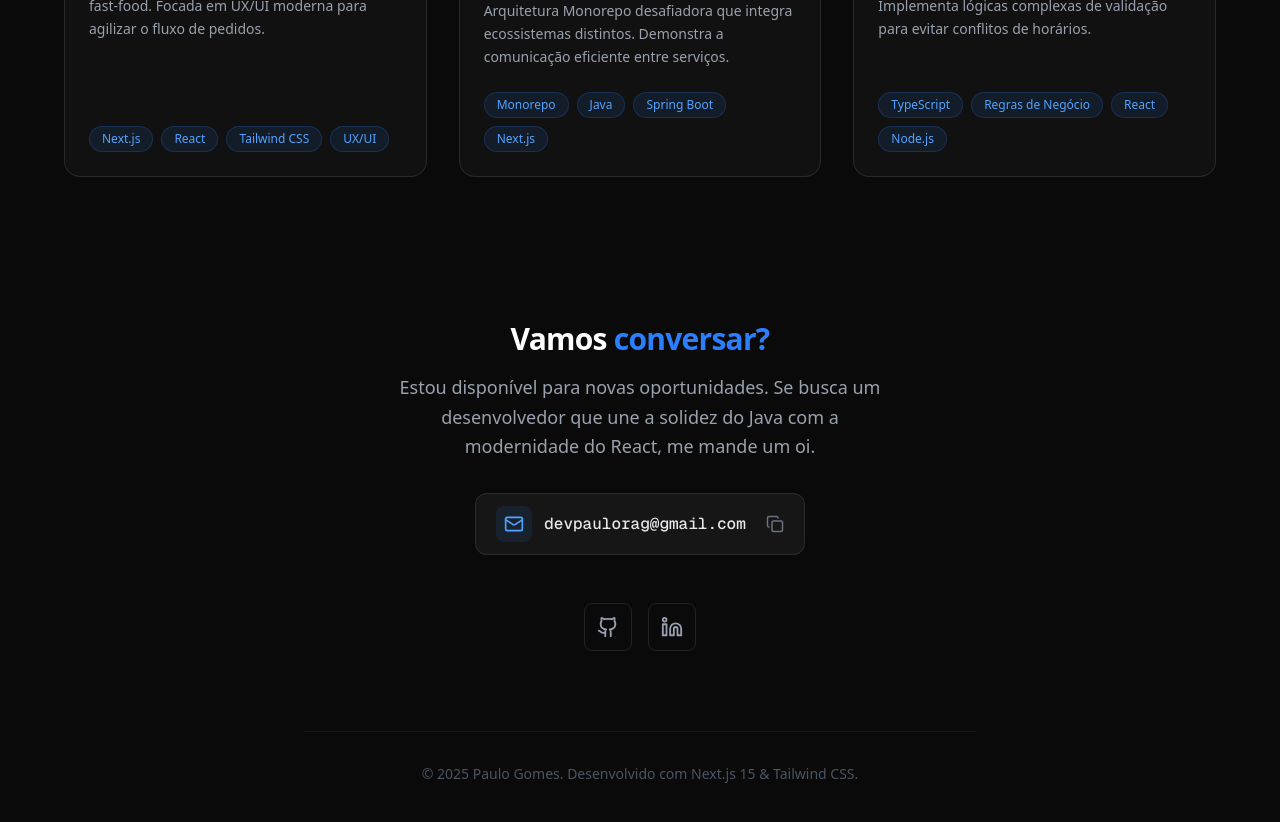
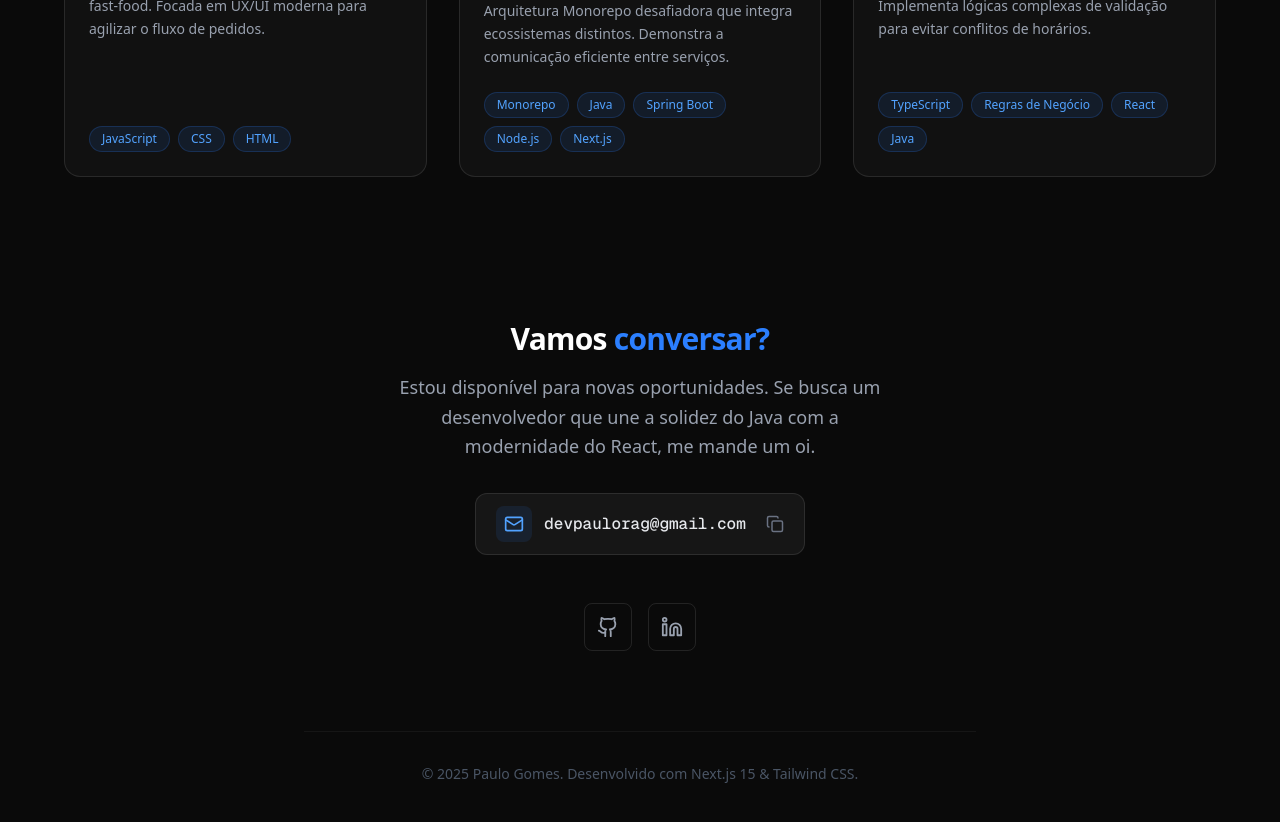
Before and after one commit to paulorag/portfolio, a Next.js app: page / in a window 1280 px wide. Shown: the part 1960-2782 px from the top of the page. Built offline with nearby package versions, Linux system fonts and the light colour scheme.

Commit message:
chore: update link domain and README text

```diff
--- a/src/app/layout.tsx
+++ b/src/app/layout.tsx
@@ -39,7 +39,7 @@ export const metadata: Metadata = {
     openGraph: {
         type: "website",
         locale: "pt_BR",
-        url: "https://paulorag.vercel.app/",
+        url: "https://pauloragdev.vercel.app",
         title: "Paulo Gomes | Full-Stack Developer",
         description:
             "Confira meu portfólio com projetos em Java, Spring Boot e Next.js.",
--- a/src/components/layout/Footer.tsx
+++ b/src/components/layout/Footer.tsx
@@ -19,8 +19,6 @@ export function Footer() {
     return (
         <footer
             id="contato"
-            // REMOVIDO: "border-t border-white/5"
-            // O visual agora será contínuo com a seção anterior
             className="bg-[#0a0a0a] text-white py-16 scroll-mt-28 relative overflow-hidden"
         >
             <div className="absolute bottom-0 left-1/2 -translate-x-1/2 w-[500px] h-[300px] bg-blue-600/10 rounded-full blur-[100px] -z-10" />
--- a/src/lib/dictionaries.tsx
+++ b/src/lib/dictionaries.tsx
@@ -24,7 +24,6 @@ export const dictionary = {
         about: {
             title: "Sobre",
             me: "Mim",
-            // AQUI ESTÁ A MÁGICA: Usamos <>...</> para permitir HTML
             description1: (
                 <>
                     Sou um desenvolvedor focado em transformar desafios de
@@ -82,7 +81,7 @@ export const dictionary = {
                     title: "Lanchonete da Larica",
                     description:
                         "Plataforma digital de autoatendimento para fast-food. Focada em UX/UI moderna para agilizar o fluxo de pedidos.",
-                    tags: ["Next.js", "React", "Tailwind CSS", "UX/UI"],
+                    tags: ["JavaScript", "CSS", "HTML"],
                     image: "/projects/projeto-lanchonete.png",
                     github: "https://github.com/paulorag/lanchoneteLarica",
                     demo: "https://lanchonete-larica.vercel.app/",
@@ -91,7 +90,13 @@ export const dictionary = {
                     title: "Sistema Full Stack Poliglota",
                     description:
                         "Arquitetura Monorepo desafiadora que integra ecossistemas distintos. Demonstra a comunicação eficiente entre serviços.",
-                    tags: ["Monorepo", "Java", "Spring Boot", "Next.js"],
+                    tags: [
+                        "Monorepo",
+                        "Java",
+                        "Spring Boot",
+                        "Node.js",
+                        "Next.js",
+                    ],
                     image: "/projects/polyglot-user-system.png",
                     github: "https://github.com/paulorag/polyglot-user-system",
                     demo: "https://polyglot-user-system.vercel.app/",
@@ -100,12 +105,7 @@ export const dictionary = {
                     title: "Room Scheduler",
                     description:
                         "Solução corporativa para gestão de espaços. Implementa lógicas complexas de validação para evitar conflitos de horários.",
-                    tags: [
-                        "TypeScript",
-                        "Regras de Negócio",
-                        "React",
-                        "Node.js",
-                    ],
+                    tags: ["TypeScript", "Regras de Negócio", "React", "Java"],
                     image: "/projects/roomScheduler.png",
                     github: "https://github.com/paulorag/roomScheduler",
                     demo: "https://room-scheduler-gold.vercel.app/",
@@ -201,7 +201,7 @@ export const dictionary = {
                     title: "Larica's Snack Bar",
                     description:
                         "Digital self-service platform for fast food. Focused on modern UX/UI to streamline the ordering flow.",
-                    tags: ["Next.js", "React", "Tailwind CSS", "UX/UI"],
+                    tags: ["JavaScript", "CSS", "HTML"],
                     image: "/projects/projeto-lanchonete.png",
                     github: "https://github.com/paulorag/lanchoneteLarica",
                     demo: "https://lanchonete-larica.vercel.app/",
@@ -210,7 +210,13 @@ export const dictionary = {
                     title: "Polyglot Full Stack System",
                     description:
                         "Challenging Monorepo architecture integrating distinct ecosystems. Demonstrates efficient service communication.",
-                    tags: ["Monorepo", "Java", "Spring Boot", "Next.js"],
+                    tags: [
+                        "Monorepo",
+                        "Java",
+                        "Spring Boot",
+                        "Node.js",
+                        "Next.js",
+                    ],
                     image: "/projects/polyglot-user-system.png",
                     github: "https://github.com/paulorag/polyglot-user-system",
                     demo: "https://polyglot-user-system.vercel.app/",
@@ -219,7 +225,7 @@ export const dictionary = {
                     title: "Room Scheduler",
                     description:
                         "Corporate solution for space management. Implements complex validation logic to avoid schedule conflicts.",
-                    tags: ["TypeScript", "Business Logic", "React", "Node.js"],
+                    tags: ["TypeScript", "Regras de Negócio", "React", "Java"],
                     image: "/projects/roomScheduler.png",
                     github: "https://github.com/paulorag/roomScheduler",
                     demo: "https://room-scheduler-gold.vercel.app/",
```
Also changed, not shown: 2 other files (tests, documents, lock files or other folders).
